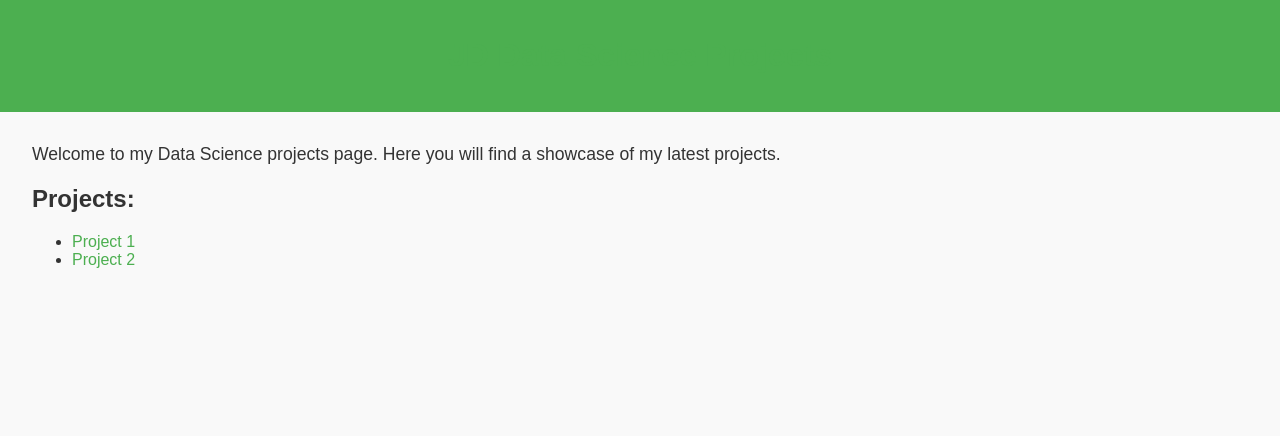
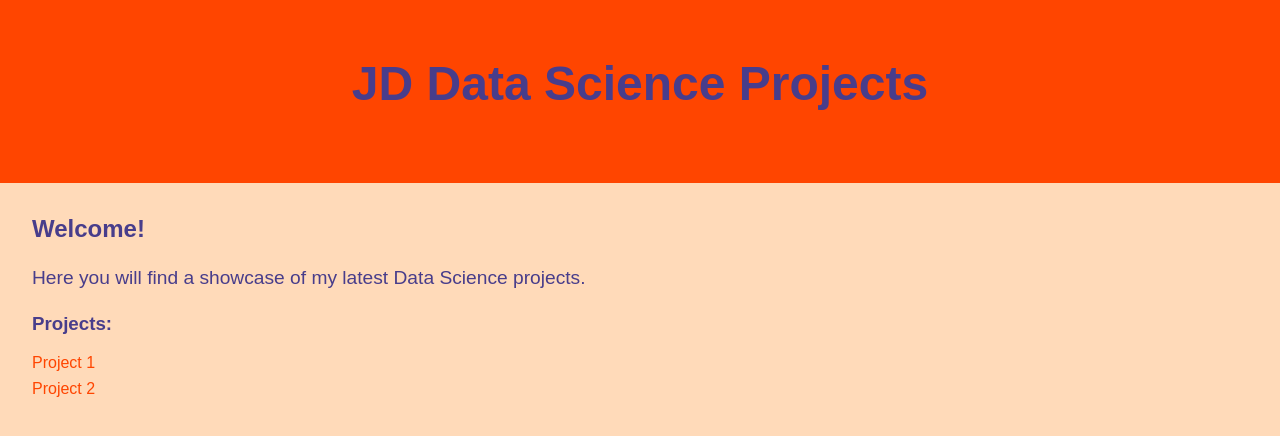
Before and after one commit to JD-DataScienceProjects/JD-DataScienceProjects.github.io, a plain HTML site: page index.html in a window 1280 px wide. Drawn offline with Linux system fonts and the light colour scheme.

Commit message:
Update index.html

```diff
--- a/index.html
+++ b/index.html
@@ -9,17 +9,17 @@
         /* Add some styling */
         body {
             font-family: Arial, sans-serif;
-            background-color: #f9f9f9;
-            color: #333;
+            background-color: #FFDAB9; /* Peach background color */
+            color: #483D8B; /* Dark Slate Blue text color */
             margin: 0;
             padding: 0;
         }
 
         header {
-            background-color: #4CAF50;
+            background-color: #FF4500; /* Orange Red background color */
             color: white;
             text-align: center;
-            padding: 1em;
+            padding: 1.5em;
         }
 
         main {
@@ -28,20 +28,32 @@
 
         h1 {
             text-align: center;
-            color: #4CAF50;
+            color: #483D8B; /* Dark Slate Blue text color */
+            font-size: 3em; /* Larger font size for the title */
+            margin-bottom: 1em;
         }
 
         p {
-            font-size: 1.1em;
+            font-size: 1.2em;
+            line-height: 1.6em;
         }
 
         a {
-            color: #4CAF50;
+            color: #FF4500; /* Orange Red link color */
             text-decoration: none;
         }
 
         a:hover {
             text-decoration: underline;
+        }
+
+        ul {
+            list-style: none;
+            padding: 0;
+        }
+
+        li {
+            margin-bottom: 0.5em;
         }
 
     </style>
@@ -51,10 +63,11 @@
         <h1>JD Data Science Projects</h1>
     </header>
     <main>
-        <p>Welcome to my Data Science projects page. Here you will find a showcase of my latest projects.</p>
+        <h2>Welcome!</h2>
+        <p>Here you will find a showcase of my latest Data Science projects.</p>
 
         <!-- Add links to your projects here -->
-        <h2>Projects:</h2>
+        <h3>Projects:</h3>
         <ul>
             <li><a href="link-to-project1">Project 1</a></li>
             <li><a href="link-to-project2">Project 2</a></li>
```
